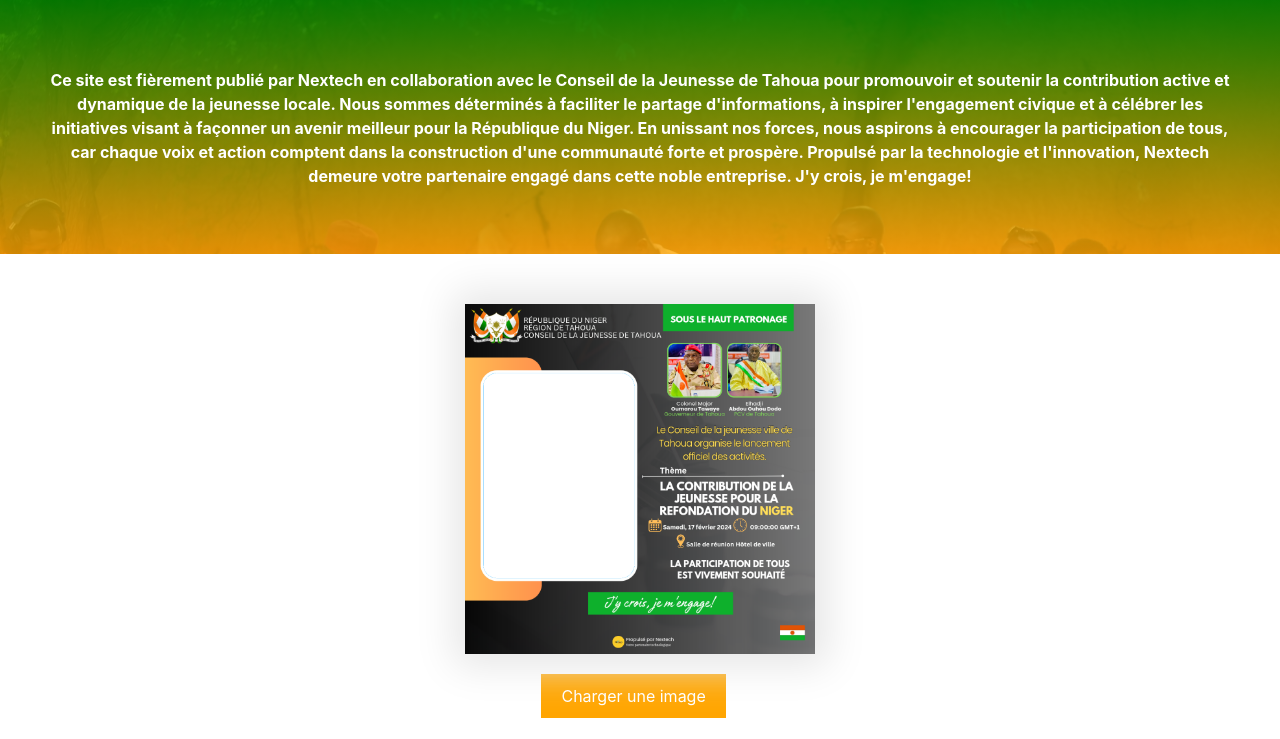
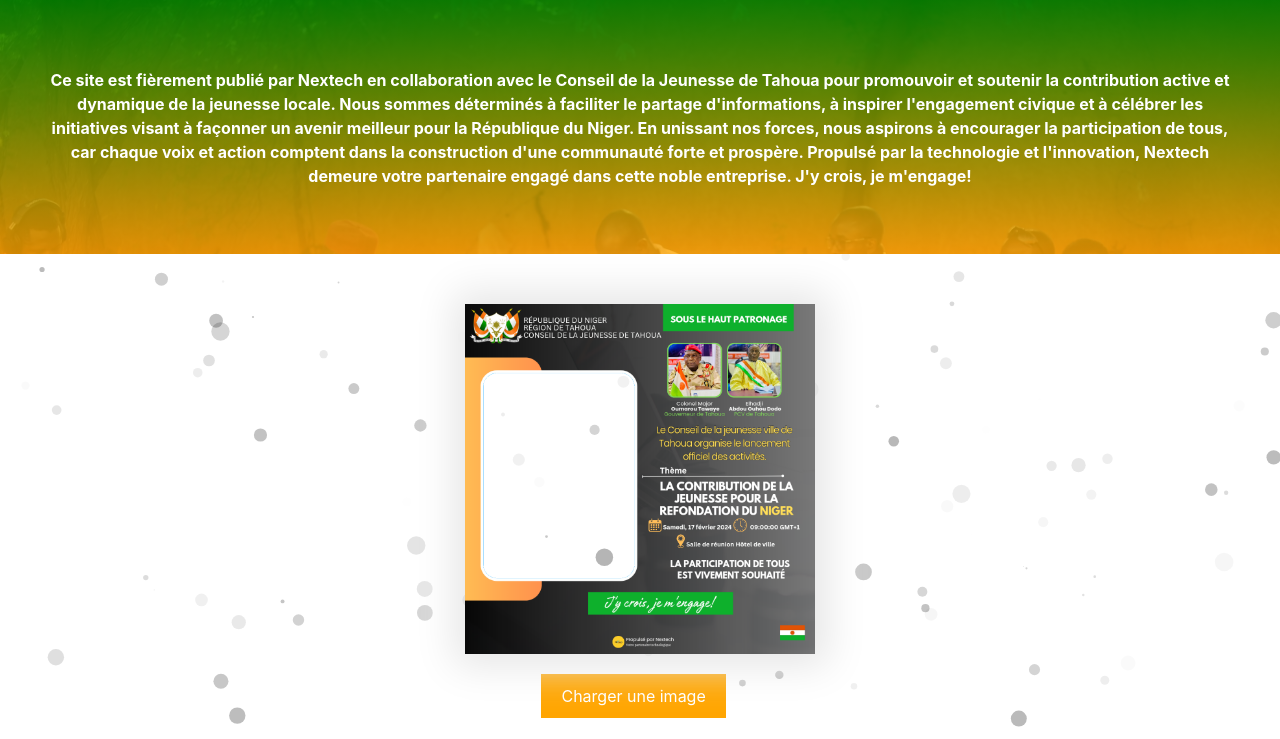
Before and after one commit to rzakniger/photocollage, a website: page index.html in a window 1280 px wide. Shown: the part 58-797 px from the top of the page. Drawn offline with nearby package versions, Linux system fonts and the light colour scheme; no server answers.

Commit message:
Update index.html

```diff
--- a/index.html
+++ b/index.html
@@ -158,7 +158,7 @@
 
     <script>
         document.addEventListener('DOMContentLoaded', function () {
-            particlesJS('content',  {
+            particlesJS('particles-js',  {
             particles: {
                 number: {
                     value: 100,
```
